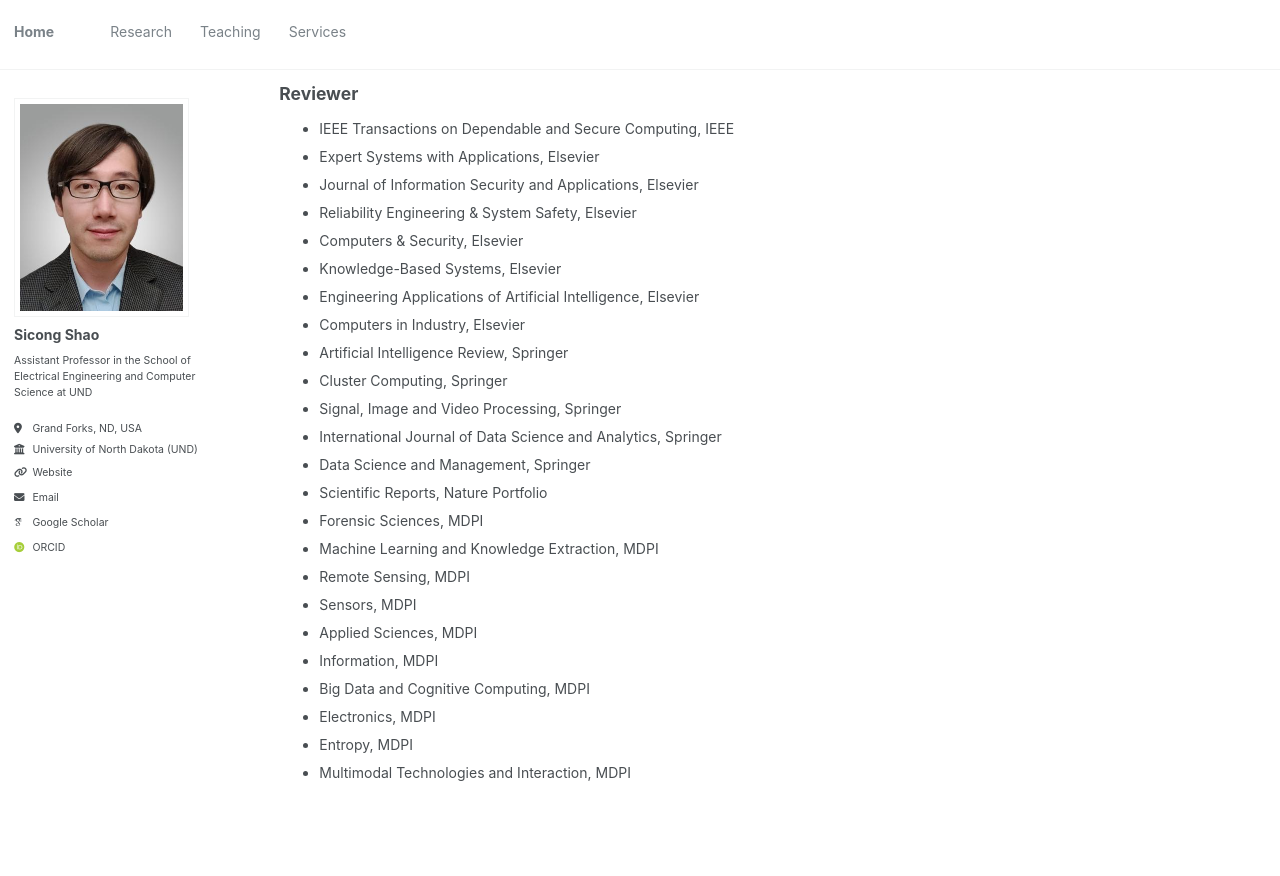
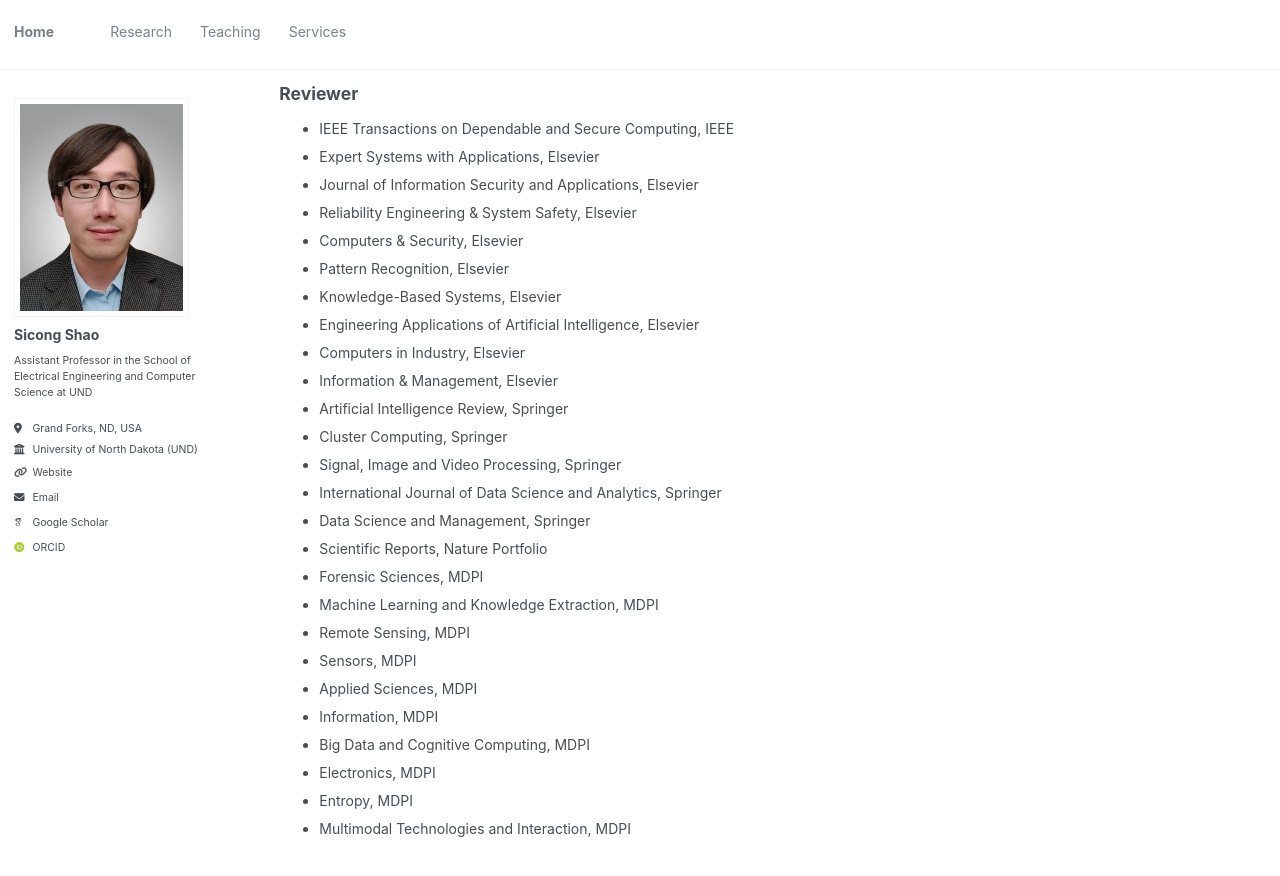
Before and after one commit to sicongshao/sicongshao.github.io, a Jekyll site: the page built from _pages/services.html, in a window 1280 px wide and 900 px high, scrolled down 715 px. Shown: the top 876 px of the window. Built offline with Jekyll 4.4.1, drawn with Linux system fonts in a browser that asks for light colours; some web fonts are replaced.

Commit message:
first commit

```diff
--- a/_pages/services.html
+++ b/_pages/services.html
@@ -68,9 +68,11 @@ author_profile: true
   <li>Journal of Information Security and Applications, Elsevier</li>
   <li>Reliability Engineering & System Safety, Elsevier</li>
   <li>Computers & Security, Elsevier</li>
+  <li>Pattern Recognition, Elsevier</li>
   <li>Knowledge-Based Systems, Elsevier</li>
   <li>Engineering Applications of Artificial Intelligence, Elsevier</li>
   <li>Computers in Industry, Elsevier</li>
+  <li>Information & Management, Elsevier</li>
   <li>Artificial Intelligence Review, Springer</li>
   <li>Cluster Computing, Springer</li>
   <li>Signal, Image and Video Processing, Springer</li>
```
